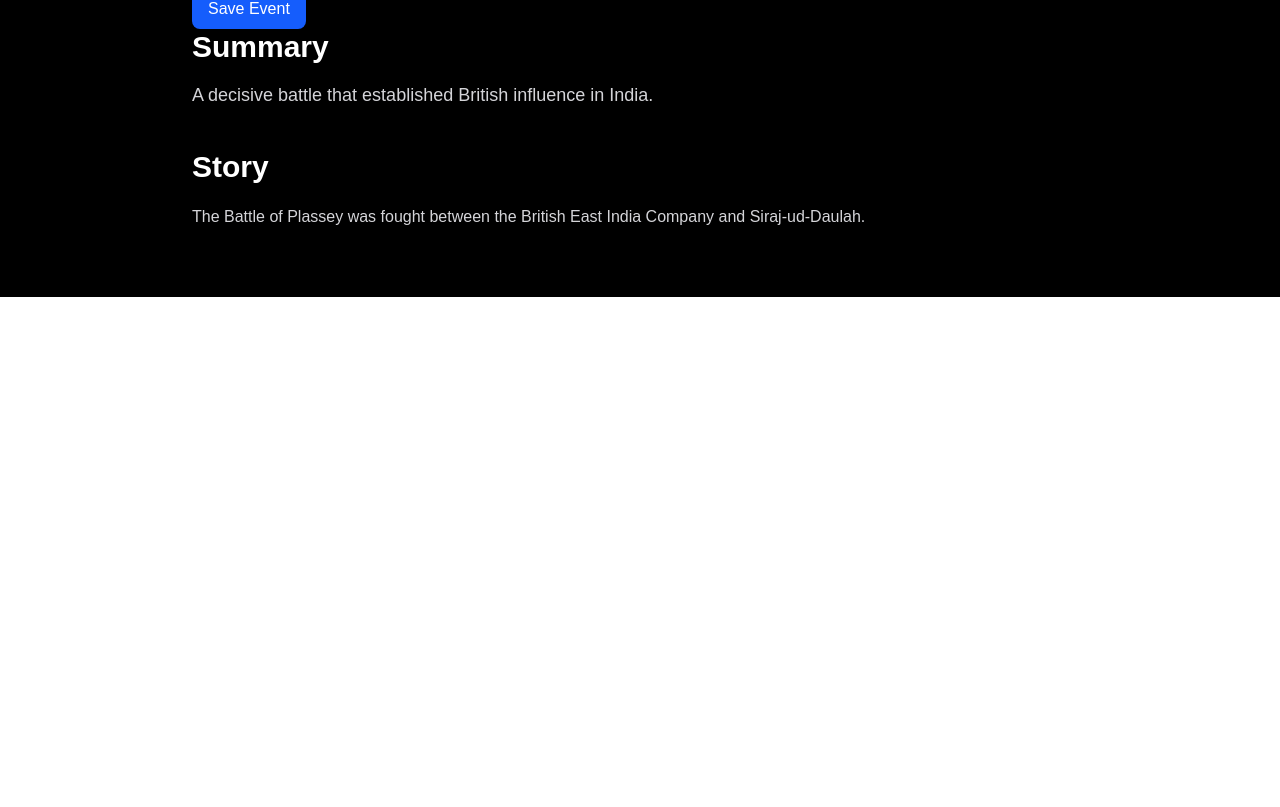
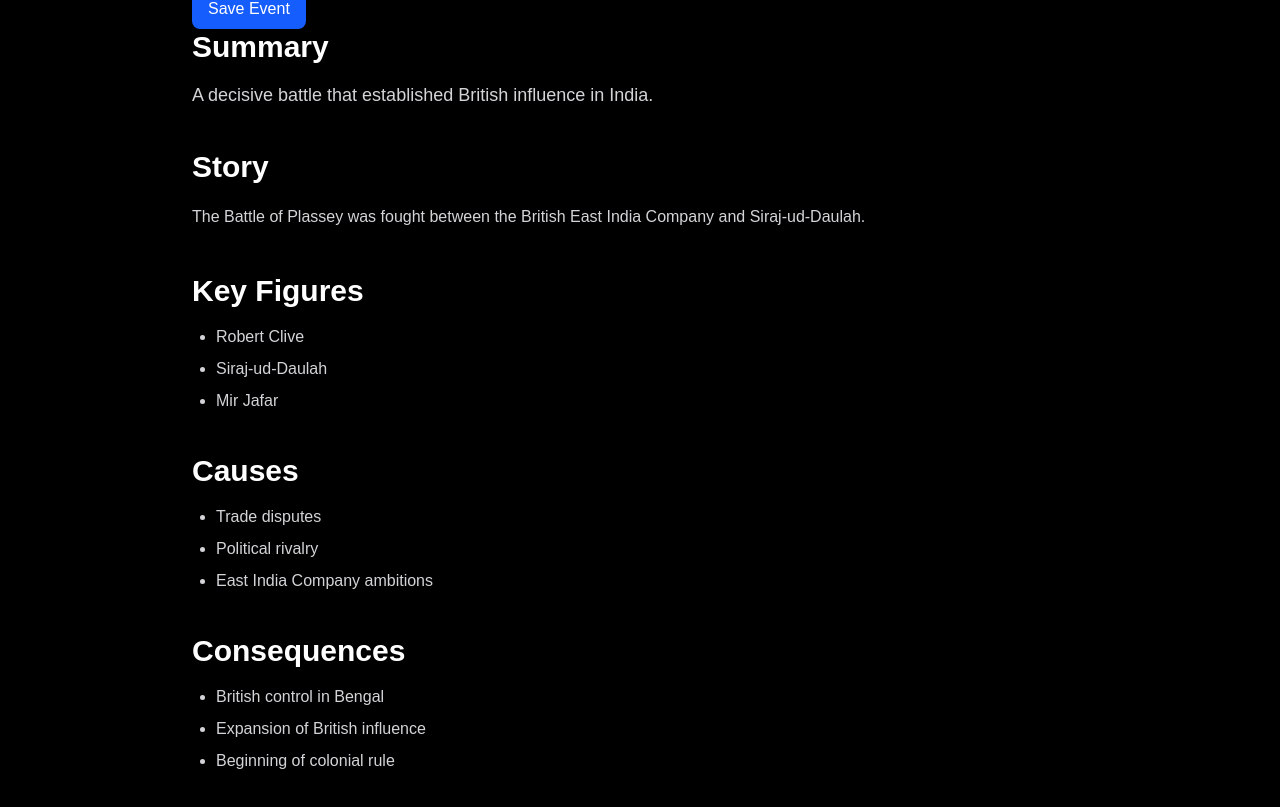
Before and after one commit to amanzisaar/amazing-historical-events, a Next.js app: page /events/battle-of-plassey in a window 1280 px wide. Shown: the part 955-1762 px from the top of the page. Before the commit the page ends 1252 px from the top, so only its background shows below. Built offline with nearby package versions, Linux system fonts and the light colour scheme.

Commit message:
Add historical event details sections

```diff
--- a/app/events/[slug]/page.tsx
+++ b/app/events/[slug]/page.tsx
@@ -51,11 +51,47 @@ export default async function EventPage({ params }: EventPageProps) {
           <p className="text-lg text-zinc-300">{event.summary}</p>
         </section>
 
-        <section>
-          <h2 className="mb-4 text-3xl font-semibold">Story</h2>
+        <section className="mb-10">
+  <h2 className="mb-4 text-3xl font-semibold">Story</h2>
 
-          <p className="leading-8 text-zinc-300">{event.story}</p>
-        </section>
+  <p className="leading-8 text-zinc-300">{event.story}</p>
+</section>
+
+<section className="mb-10">
+  <h2 className="mb-4 text-3xl font-semibold">
+    Key Figures
+  </h2>
+
+  <ul className="list-disc space-y-2 pl-6 text-zinc-300">
+    {event.keyFigures.map((person) => (
+      <li key={person}>{person}</li>
+    ))}
+  </ul>
+</section>
+
+<section className="mb-10">
+  <h2 className="mb-4 text-3xl font-semibold">
+    Causes
+  </h2>
+
+  <ul className="list-disc space-y-2 pl-6 text-zinc-300">
+    {event.causes.map((cause) => (
+      <li key={cause}>{cause}</li>
+    ))}
+  </ul>
+</section>
+
+<section>
+  <h2 className="mb-4 text-3xl font-semibold">
+    Consequences
+  </h2>
+
+  <ul className="list-disc space-y-2 pl-6 text-zinc-300">
+    {event.consequences.map((consequence) => (
+      <li key={consequence}>{consequence}</li>
+    ))}
+  </ul>
+</section>
       </div>
     </main>
   );
--- a/data/events.ts
+++ b/data/events.ts
@@ -19,6 +19,27 @@ export const events = [
 
   story:
     "The French Revolution began in 1789 and dramatically changed the political structure of France.",
+
+  keyFigures: [
+    "Louis XVI",
+    "Marie Antoinette",
+    "Maximilien Robespierre",
+    "Napoleon Bonaparte",
+  ],
+
+  causes: [
+    "Financial crisis",
+    "Heavy taxation",
+    "Social inequality",
+    "Enlightenment ideas",
+  ],
+
+  consequences: [
+    "End of monarchy",
+    "Rise of republicanism",
+    "Political instability",
+    "Rise of Napoleon",
+  ],
 
   heroImage: "/images/french-revolution.png",
 },
@@ -44,6 +65,23 @@ export const events = [
   story:
     "In 1453 Sultan Mehmed II captured Constantinople and ended the Byzantine Empire.",
 
+  keyFigures: [
+    "Mehmed II",
+    "Constantine XI",
+  ],
+
+  causes: [
+    "Ottoman expansion",
+    "Weak Byzantine Empire",
+    "Strategic importance of Constantinople",
+  ],
+
+  consequences: [
+    "End of Byzantine Empire",
+    "Ottoman dominance",
+    "Shift in trade routes",
+  ],
+
   heroImage: "/images/constantinople.png",
 },
 
@@ -68,6 +106,24 @@ export const events = [
   story:
     "The Battle of Plassey was fought between the British East India Company and Siraj-ud-Daulah.",
 
+  keyFigures: [
+    "Robert Clive",
+    "Siraj-ud-Daulah",
+    "Mir Jafar",
+  ],
+
+  causes: [
+    "Trade disputes",
+    "Political rivalry",
+    "East India Company ambitions",
+  ],
+
+  consequences: [
+    "British control in Bengal",
+    "Expansion of British influence",
+    "Beginning of colonial rule",
+  ],
+
   heroImage: "/images/plassey.png",
 },
 ];
```
Lines whose indentation alone changed are shown as unchanged.
